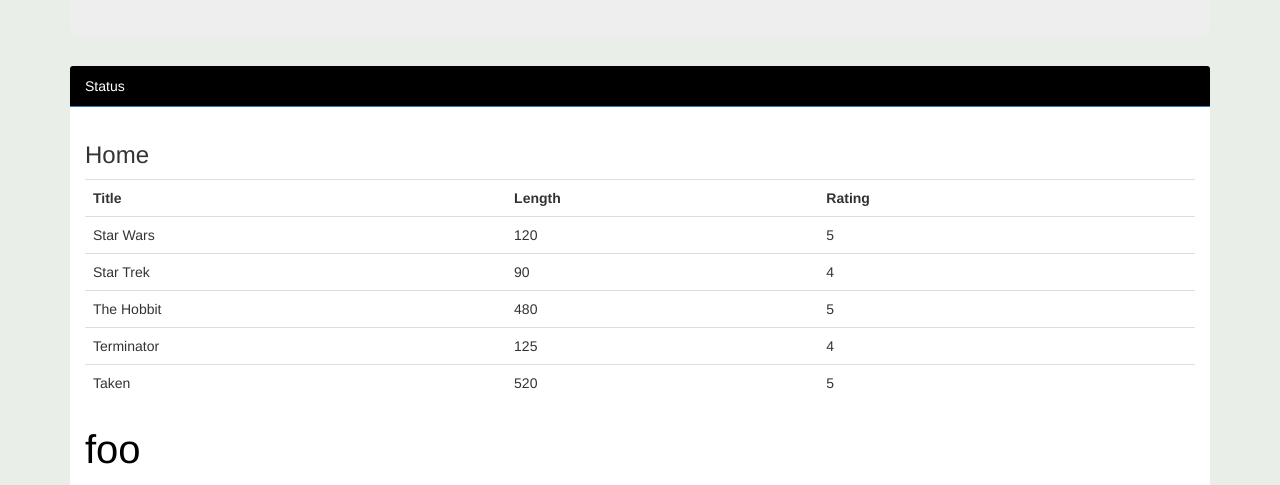
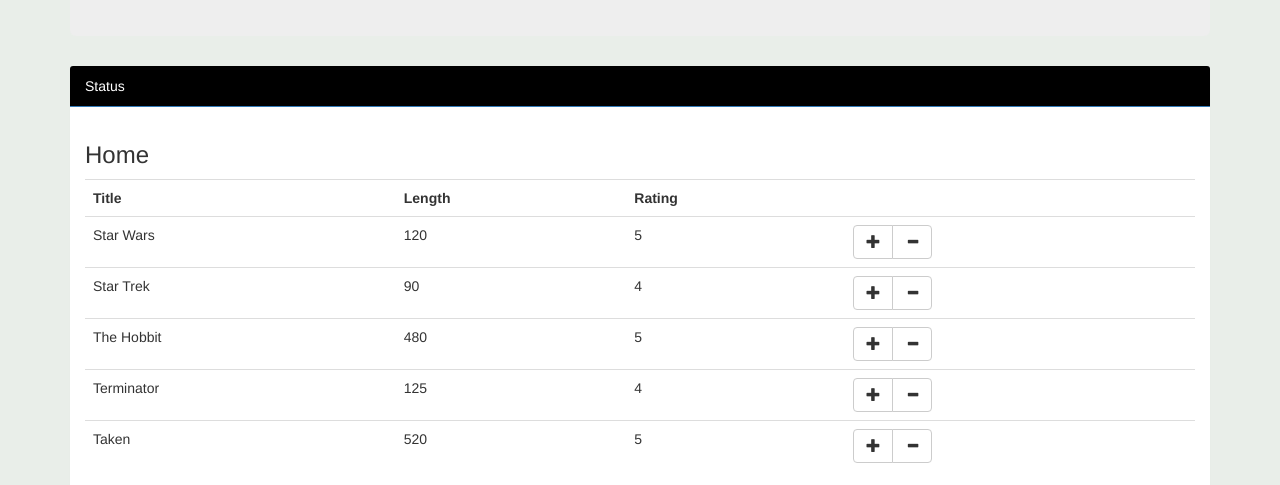
Before and after one commit to fortunee/movie-list, a website built with webpack: page index.html in a window 1280 px wide. Shown: the part 284-769 px from the top of the page. Built offline with nearby package versions, Linux system fonts and the light colour scheme; some packages are replaced by stand-ins of ours.

Commit message:
Add a plus and minus sign for rating up and rating down a movie using bootstrap glyphicons

```diff
--- a/app/components/home/home.template.html
+++ b/app/components/home/home.template.html
@@ -18,7 +18,16 @@
                     <td>{{movie.title}}</td>
                     <td>{{movie.length}}</td>
                     <td>{{movie.rating}}</td>
-                    <td></td>
+                    <td>
+                        <div class="btn-group">
+                            <button class="btn btn-default" ng-click="model.rateUp()">
+                                <span class="glyphicon glyphicon-plus"></span>
+                            </button>
+                            <button class="btn btn-default" ng-click="model.rateDown()">
+                                <span class="glyphicon glyphicon-minus"></span>
+                            </button>
+                        </div>
+                    </td>
                 </tr>
             </table>
 
```
